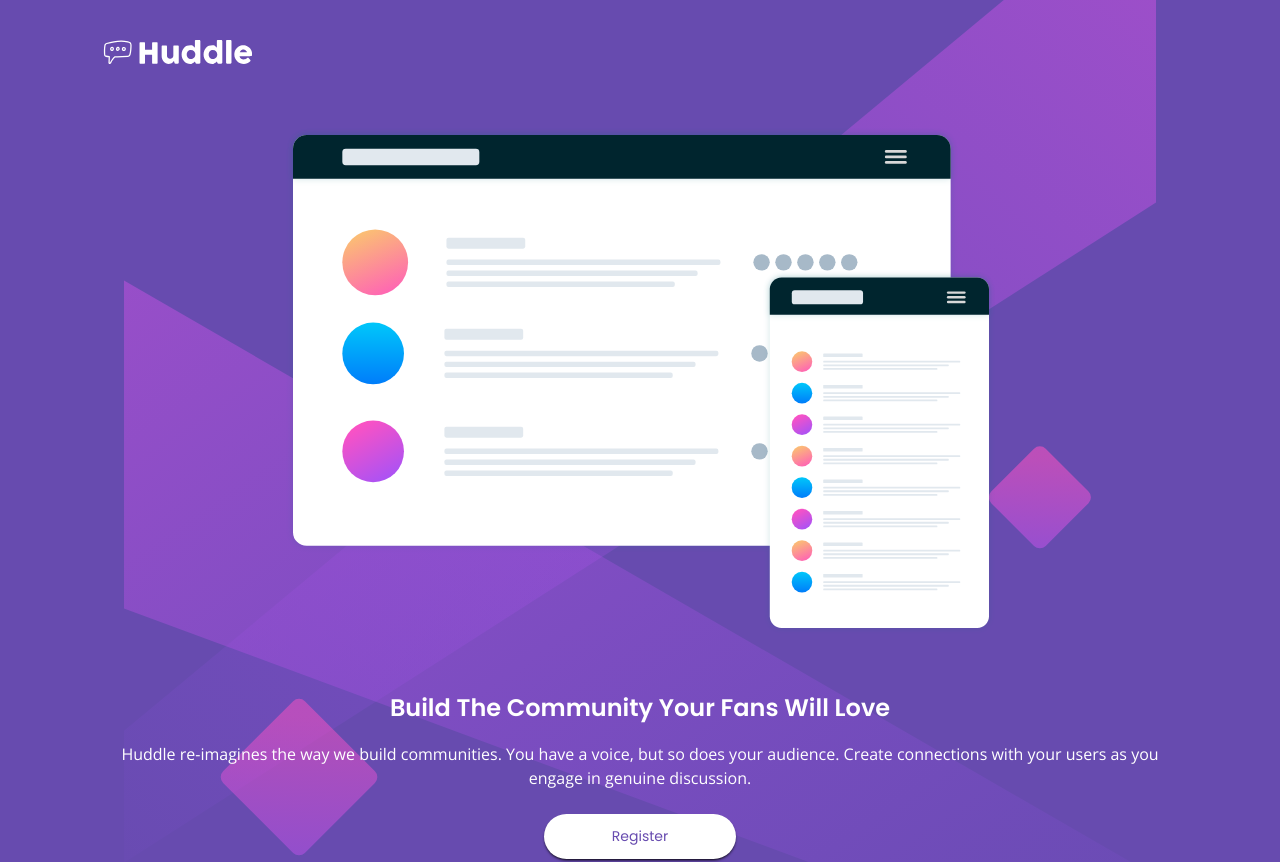
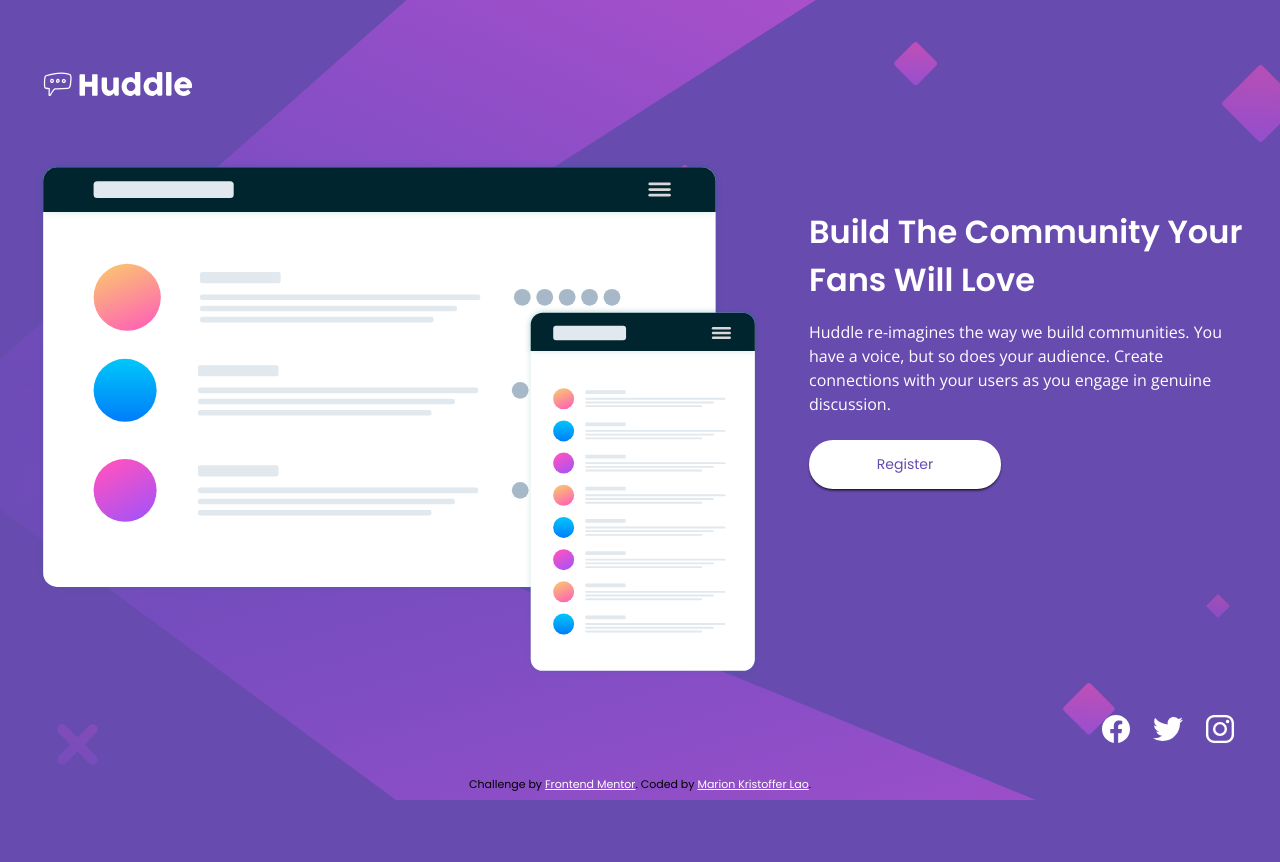
Before and after one commit to krislao/fem-huddle-landing-page, a plain HTML site: page index.html in a window 1280 px wide. Shown: the top 862 px of the page. After the commit the page ends 800 px from the top, so only its background shows below. Drawn offline with nearby package versions, Linux system fonts and the light colour scheme.

Commit message:
Layout site for desktop view

```diff
--- a/style.css
+++ b/style.css
@@ -5,9 +5,10 @@
   --fw-semibold: 600;
   --ff-headings: "Poppins", sans-serif;
   --ff-body: "Open Sans", sans-serif;
-  --fs-headings: 1.5rem;
-  --fs-body: 1rem;
+  --fs-headings-sm: 1.5rem;
+  --fs-body-sm-sm: 1rem;
   --fs-button: 0.875rem;
+  --fs-headings-lg: 2rem;
 }
 body {
   display: flex;
@@ -18,6 +19,7 @@ body {
 .main,
 .footer {
   width: calc(100% - 4.5rem);
+  max-width: 80rem;
 }
 .header {
   margin: 2rem auto 0;
@@ -36,15 +38,16 @@ body {
 }
 .hero-banner__image {
   margin: 0 auto;
+  object-fit: contain;
 }
 .hero-banner__header {
   font-family: var(--ff-headings);
-  font-size: var(--fs-headings);
+  font-size: var(--fs-headings-sm);
   margin-bottom: 1rem;
 }
 .hero-banner__description {
   font-family: var(--ff-body);
-  font-size: var(--fs-body);
+  font-size: var(--fs-body-sm);
   font-weight: var(--fw-regular);
   margin-bottom: 1.5rem;
 }
@@ -87,9 +90,46 @@ body {
 }
 
 @media screen and (min-width: 48em) {
-  .header,
-  .main,
+  body {
+    background: var(--primary) url("./images/bg-desktop.svg") top/cover
+      no-repeat;
+  }
+  .hero-banner {
+    display: flex;
+    flex-direction: row;
+    column-gap: 3rem;
+  }
+  .hero-banner__image {
+    min-width: 0;
+    width: 100%;
+  }
+  .hero-banner__content {
+    flex-basis: 60%;
+    padding: 3rem 0;
+    text-align: left;
+  }
+  .hero-banner__header {
+    font-size: var(--fs-headings-lg);
+  }
+  .hero-banner__button {
+    padding: 0.875rem;
+  }
   .footer {
-    width: calc(100% - 12rem);
+    margin: 2rem auto 0;
+  }
+  .footer__socials {
+    text-align: right;
   }
 }
+
+@media screen and (min-width: 64em) {
+  .header {
+    margin: 4rem auto 0;
+  }
+}
+
+@media screen and (min-width: 90em) {
+  .main {
+    margin: 7rem auto 0;
+  }
+}
```
